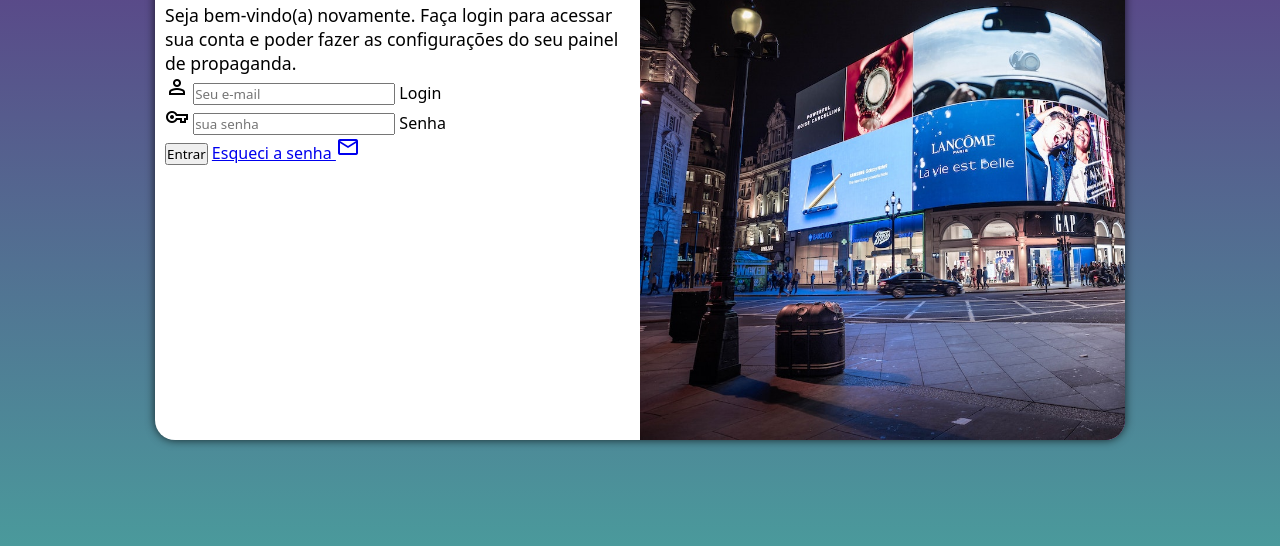
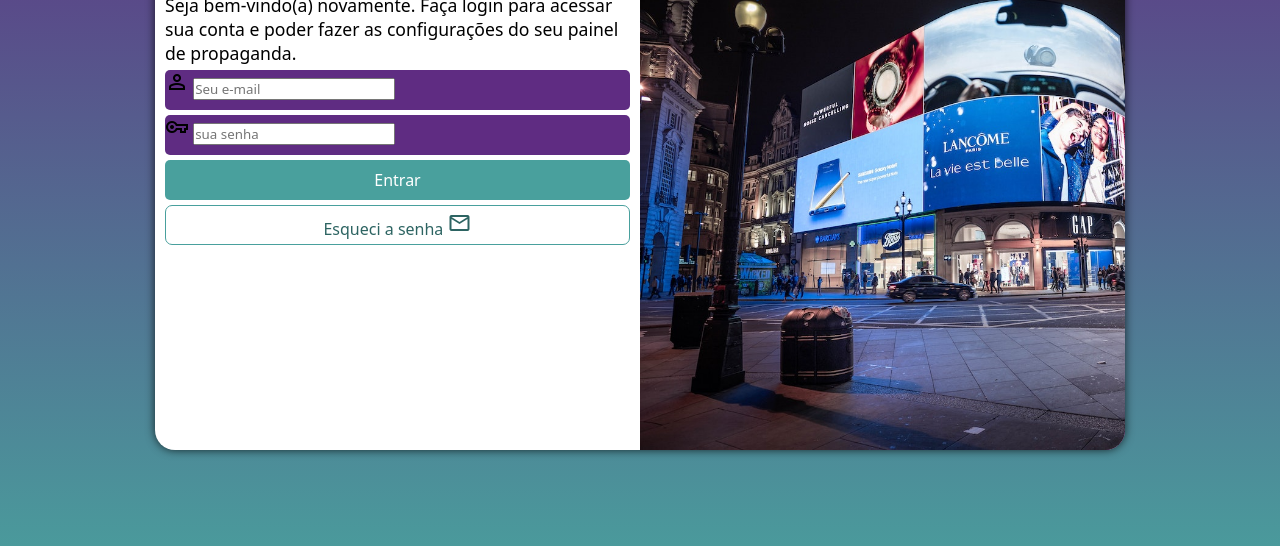
Before and after one commit to Rodriigoes/projeto-login, a plain HTML site: page index.html in a window 1280 px wide. Shown: the part 210-756 px from the top of the page. Drawn offline with nearby package versions, Linux system fonts and the light colour scheme.

Commit message:
formatação

```diff
--- a/estilos/style.css
+++ b/estilos/style.css
@@ -33,7 +33,7 @@ section#login {
 
     background-color: white;
     width: 250px;
-    height: 500px;
+    height: 520px;
     border-radius: 20px;
     box-shadow: 0px 0px 10px rgba(0, 0, 0, 0.733);
 
@@ -61,3 +61,54 @@ div#formulario > h1 {
 div#formulario > p {
     font-size: 0.8em;
 }
+
+form > input[type=submit] {
+    display: block;
+    font-size: 1em;
+    width: 100%;
+    height: 40px;
+    background-color: #49a09d;
+    color: white;
+    border: none;
+    border-radius: 5px;
+}
+
+form > div.campo {
+    background-color: #5f2c82;
+    display: block;
+    width: 100%;
+    height: 40px;
+    border-radius: 5px;
+    margin: 5px 0px;
+}
+
+div.campo > label {
+    display: none;
+}
+
+form > input[type=submit]:hover {
+    background-color: #2d6462;
+}
+
+form > a.botao {
+    display: block;
+    text-align: center;
+    font-size: 1em;
+    width: 100%;
+    height: 40px;
+    padding-top: 5px;
+    margin-top: 5px;
+    background-color: white;
+    color: #2d6462;
+    border: 1px solid #49a09d;
+    border-radius: 7px;
+    text-decoration: none;
+}
+
+form > a.botao:hover {
+    background-color: #6cd3cf;
+}
+
+form > a.botao > i {
+    font-size: 0.8em;
+}
--- a/index.html
+++ b/index.html
@@ -33,8 +33,8 @@
                         <label for="isenha">Senha</label>
                      </div>
                      <input type="submit" value="Entrar">
-                     <a href="esqueci.html">
-                        Esqueci a senha <span class="material-symbols-outlined">
+                     <a href="esqueci.html" class="botao">
+                        Esqueci a senha  <span class="material-symbols-outlined">
                             mail
                             </span>
                      </a>
```
